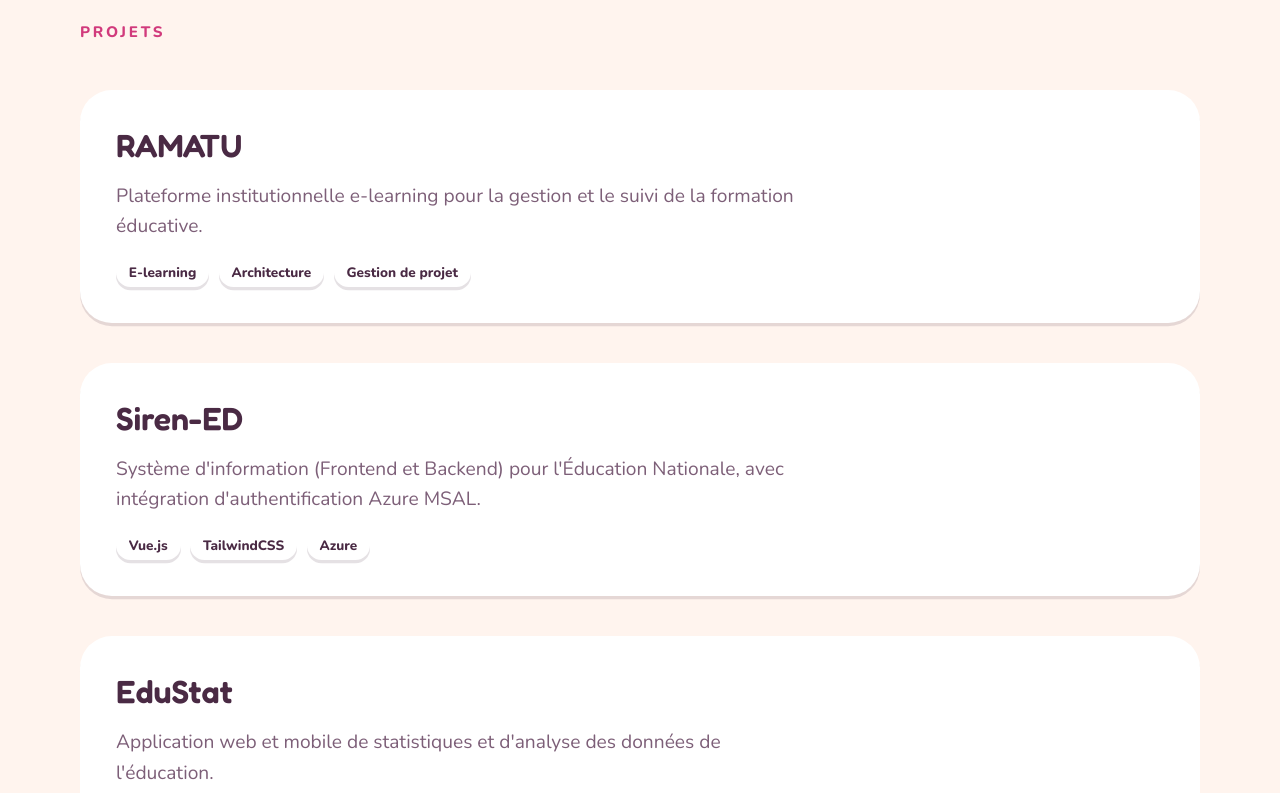
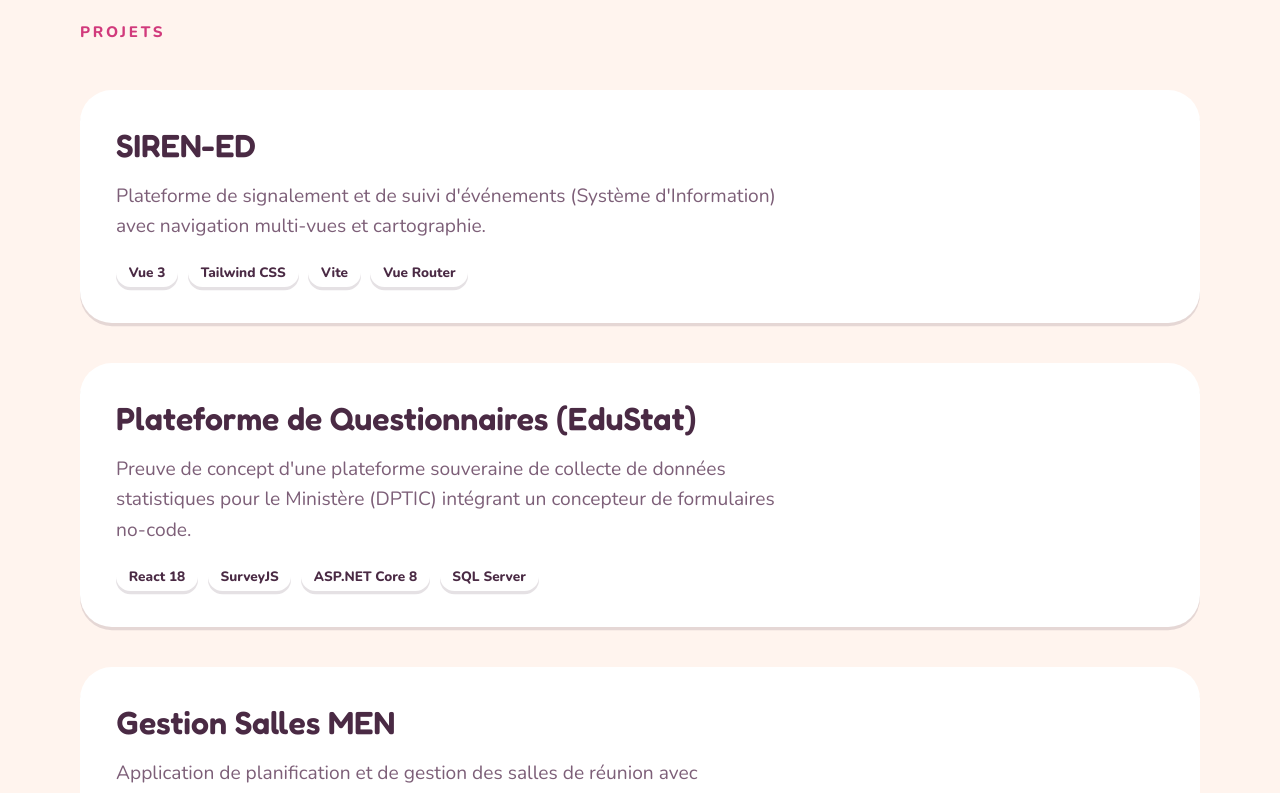
Before and after one commit to diallohouleymatou/portfolio_HD, a Vue app: page / in a window 1280 px wide. Shown: the part 3160-3953 px from the top of the page. Built offline with nearby package versions, Linux system fonts and the light colour scheme.

Commit message:
feat: use accurate SIMEN projects from READMEs

```diff
--- a/src/content/resume.ts
+++ b/src/content/resume.ts
@@ -148,24 +148,24 @@ const FR: Copy = {
   ],
   projects: [
     {
-      name: 'RAMATU',
-      description: 'Plateforme institutionnelle e-learning pour la gestion et le suivi de la formation éducative.',
-      tech: ['E-learning', 'Architecture', 'Gestion de projet'],
+      name: 'SIREN-ED',
+      description: 'Plateforme de signalement et de suivi d\'événements (Système d\'Information) avec navigation multi-vues et cartographie.',
+      tech: ['Vue 3', 'Tailwind CSS', 'Vite', 'Vue Router'],
     },
     {
-      name: 'Siren-ED',
-      description: 'Système d\'information (Frontend et Backend) pour l\'Éducation Nationale, avec intégration d\'authentification Azure MSAL.',
-      tech: ['Vue.js', 'TailwindCSS', 'Azure'],
+      name: 'Plateforme de Questionnaires (EduStat)',
+      description: 'Preuve de concept d\'une plateforme souveraine de collecte de données statistiques pour le Ministère (DPTIC) intégrant un concepteur de formulaires no-code.',
+      tech: ['React 18', 'SurveyJS', 'ASP.NET Core 8', 'SQL Server'],
     },
     {
-      name: 'EduStat',
-      description: 'Application web et mobile de statistiques et d\'analyse des données de l\'éducation.',
-      tech: ['Vue.js', 'Mobile', 'Data'],
+      name: 'Gestion Salles MEN',
+      description: 'Application de planification et de gestion des salles de réunion avec authentification SSO (OpenID Connect).',
+      tech: ['Vue 3', 'TypeScript', 'Pinia', 'MongoDB'],
     },
     {
       name: 'Agile Dashboard',
-      description: 'Tableau de bord de suivi agile couplé à une API dédiée pour le pilotage des projets internes.',
-      tech: ['Frontend', 'API REST', 'Dashboard'],
+      description: 'Prototype de tableau de bord agile (style tableau blanc Microsoft) avec graphiques intégrés pour le suivi de sprints.',
+      tech: ['Vue 3', 'Chart.js', 'Pinia', 'Lucide'],
     },
   ],
   education: [
@@ -255,24 +255,24 @@ const EN: Copy = {
   ],
   projects: [
     {
-      name: 'RAMATU',
-      description: 'Institutional e-learning platform for managing and monitoring educational training.',
-      tech: ['E-learning', 'Architecture', 'Project Management'],
+      name: 'SIREN-ED',
+      description: 'Event reporting and tracking platform (Information System) featuring multi-view navigation and mapping.',
+      tech: ['Vue 3', 'Tailwind CSS', 'Vite', 'Vue Router'],
     },
     {
-      name: 'Siren-ED',
-      description: 'Information system (Frontend and Backend) for the National Education Ministry, featuring Azure MSAL authentication.',
-      tech: ['Vue.js', 'TailwindCSS', 'Azure'],
+      name: 'Questionnaire Platform (EduStat)',
+      description: 'Proof of concept for a sovereign statistical data collection platform for the Ministry (DPTIC), integrating a no-code form builder.',
+      tech: ['React 18', 'SurveyJS', 'ASP.NET Core 8', 'SQL Server'],
     },
     {
-      name: 'EduStat',
-      description: 'Web and mobile application for education data statistics and analysis.',
-      tech: ['Vue.js', 'Mobile', 'Data'],
+      name: 'MEN Meeting Rooms',
+      description: 'Meeting room planning and management application featuring SSO authentication (OpenID Connect).',
+      tech: ['Vue 3', 'TypeScript', 'Pinia', 'MongoDB'],
     },
     {
       name: 'Agile Dashboard',
-      description: 'Agile tracking dashboard coupled with a dedicated API for internal project management.',
-      tech: ['Frontend', 'REST API', 'Dashboard'],
+      description: 'Agile dashboard prototype (Microsoft Whiteboard style) with integrated charts for sprint tracking.',
+      tech: ['Vue 3', 'Chart.js', 'Pinia', 'Lucide'],
     },
   ],
   education: [
```
